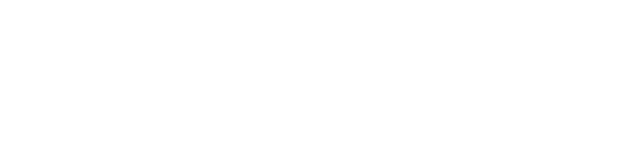
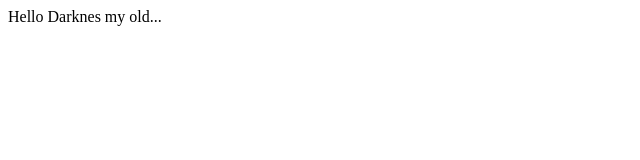
Before and after one commit to OlegWork/matehomework, a plain HTML site: page index.html in a window 1280 px wide. Shown: the whole page, without its empty margins (0-640 px from the left). Drawn offline with Linux system fonts and the light colour scheme.

Commit message:
footer fixing

```diff
--- a/index.html
+++ b/index.html
@@ -8,6 +8,6 @@
 <body>
     <header></header>
     <main></main>
-    <footer>    </footer>
+    <footer> Hello Darknes my old...   </footer>
 </body>
 </html>
```
